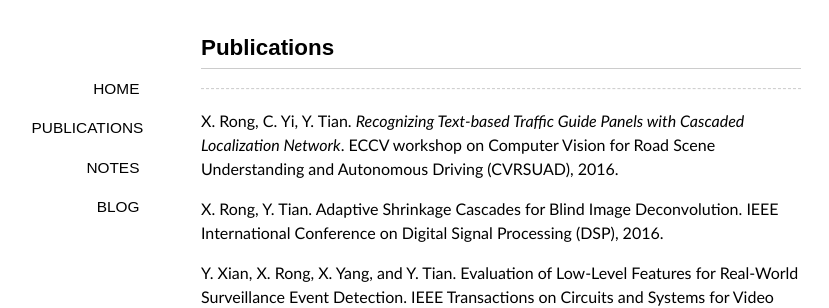
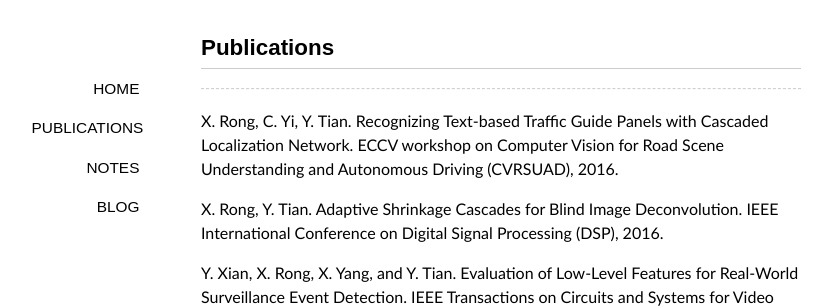
Before and after one commit to ionvision/ionvision.github.io.bk, a Jekyll site: the page built from publications/index.md, in a window 1280 px wide. Shown: the top 308 px of the page, without its empty margins (139-968 px from the left). Built offline with Jekyll 4.4.1, drawn with Linux system fonts in a browser that asks for light colours; some web fonts are replaced.

```diff
--- a/publications/index.md
+++ b/publications/index.md
@@ -5,7 +5,7 @@ comments: false
 ---
 
 --------------------------------------------------------------------------------
-X. Rong, C. Yi, Y. Tian. *Recognizing Text-based Traffic Guide Panels with Cascaded Localization Network*. ECCV workshop on Computer Vision for Road Scene Understanding and Autonomous Driving (CVRSUAD), 2016.
+X. Rong, C. Yi, Y. Tian. Recognizing Text-based Traffic Guide Panels with Cascaded Localization Network. ECCV workshop on Computer Vision for Road Scene Understanding and Autonomous Driving (CVRSUAD), 2016.
 
 X. Rong, Y. Tian. Adaptive Shrinkage Cascades for Blind Image Deconvolution. IEEE International Conference on Digital Signal Processing (DSP), 2016.
 
```
